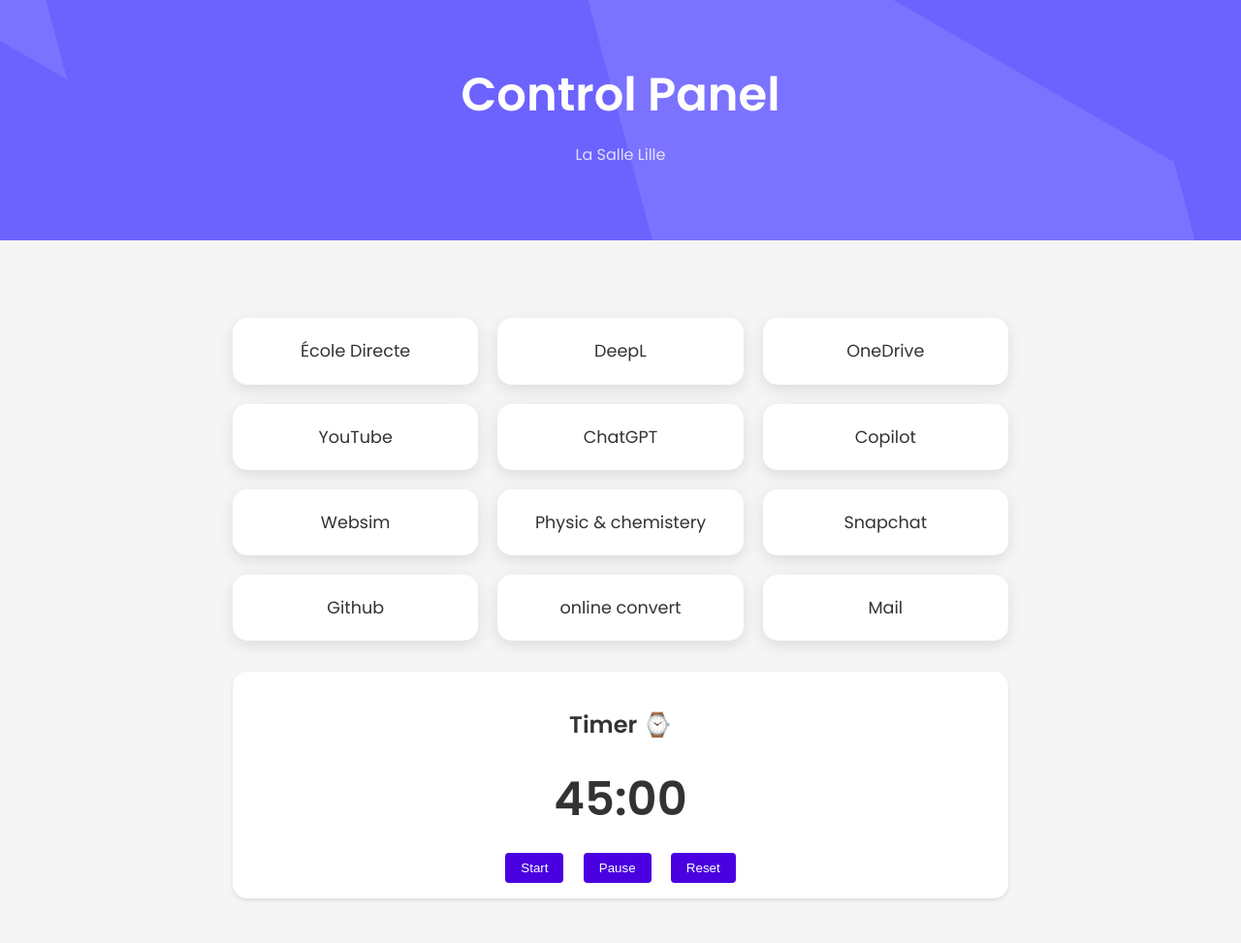
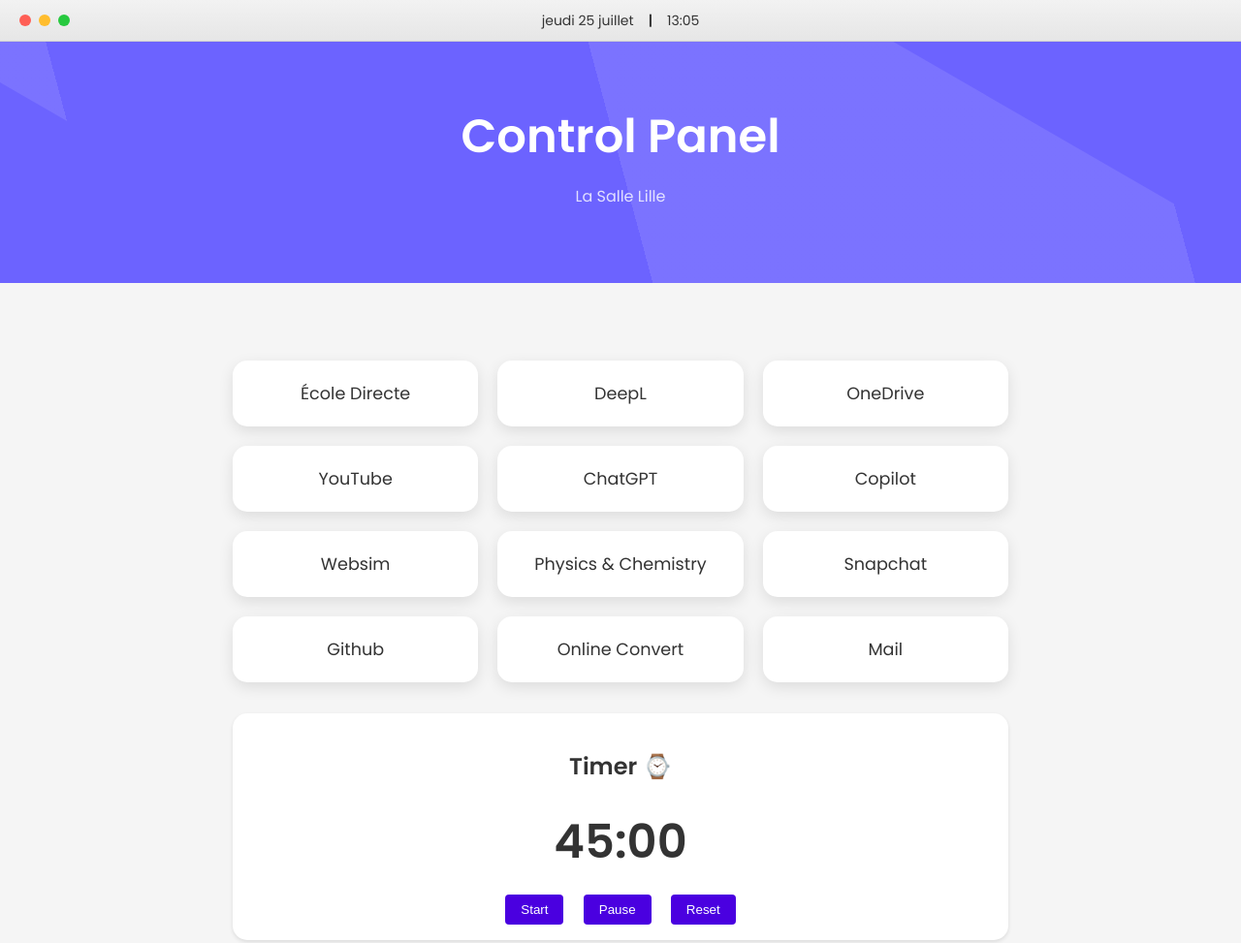
Before and after one commit to v1c-lfve/Control-Panel, a plain HTML site: page index.html in a window 1280 px wide. Shown: the whole page at 97% size. Drawn offline with Linux system fonts and the light colour scheme.

Commit message:
Update index.html

```diff
--- a/index.html
+++ b/index.html
@@ -131,9 +131,70 @@
     border-radius: 4px;
     cursor: pointer;
   }
+
+  /* Mac OS style banner */
+  .mac-banner {
+    background: linear-gradient(to bottom, #f2f2f2, #e6e6e6);
+    border-bottom: 1px solid #d1d1d1;
+    padding: 10px 20px;
+    display: flex;
+    justify-content: center;
+    align-items: center;
+  }
+
+  .mac-buttons {
+    position: absolute;
+    left: 20px;
+    display: flex;
+    gap: 8px;
+  }
+
+  .mac-button {
+    width: 12px;
+    height: 12px;
+    border-radius: 50%;
+  }
+
+  .mac-close {
+    background-color: #ff5f56;
+  }
+
+  .mac-minimize {
+    background-color: #ffbd2e;
+  }
+
+  .mac-maximize {
+    background-color: #27c93f;
+  }
+
+  .mac-title {
+    font-size: 14px;
+    color: #333;
+    display: flex;
+    justify-content: center;
+    align-items: center;
+  }
+
+  .date-time-separator {
+    margin: 0 15px;
+    font-weight: bold;
+  }
 </style>
 </head>
 <body>
+  <div class="mac-banner">
+    <div class="mac-buttons">
+      <div class="mac-button mac-close"></div>
+      <div class="mac-button mac-minimize"></div>
+      <div class="mac-button mac-maximize"></div>
+    </div>
+    <div class="mac-title">
+      <span id="date"></span>
+      <span class="date-time-separator">|</span>
+      <span id="time"></span>
+    </div>
+  </div>
+
   <header>
     <h1>Control Panel</h1>
     <p>La Salle Lille</p>
@@ -142,40 +203,40 @@
   <div class="container">
     <div class="links-grid">
       <div class="link-item">
-        <a href="https://www.ecoledirecte.com"target="_blank">École Directe</a>
+        <a href="https://www.ecoledirecte.com" target="_blank">École Directe</a>
       </div>
       <div class="link-item">
-        <a href="https://www.deepl.com"target="_blank">DeepL</a>
+        <a href="https://www.deepl.com" target="_blank">DeepL</a>
       </div>
       <div class="link-item">
-        <a href="https://onedrive.live.com"target="_blank">OneDrive</a>
+        <a href="https://onedrive.live.com" target="_blank">OneDrive</a>
       </div>
       <div class="link-item">
-        <a href="https://www.youtube.com"target="_blank">YouTube</a>
+        <a href="https://www.youtube.com" target="_blank">YouTube</a>
       </div>
       <div class="link-item">
-        <a href="https://chat.openai.com"target="_blank">ChatGPT</a>
+        <a href="https://chat.openai.com" target="_blank">ChatGPT</a>
       </div>
       <div class="link-item">
-        <a href="https://copilot.microsoft.com"target="_blank">Copilot</a>
+        <a href="https://copilot.microsoft.com" target="_blank">Copilot</a>
       </div>
       <div class="link-item">
-        <a href="https://websim.ai/"target="_blank">Websim</a>
+        <a href="https://websim.ai/" target="_blank">Websim</a>
       </div>
       <div class="link-item">
-        <a href="https://view.genially.com/648c0e4fe99c850011cbbe71/interactive-content-classes-virtuelles"target="_blank">Physic & chemistery</a>
+        <a href="https://view.genially.com/648c0e4fe99c850011cbbe71/interactive-content-classes-virtuelles" target="_blank">Physics & Chemistry</a>
       </div>
       <div class="link-item">
-        <a href="https://web.snapchat.com/"target="_blank">Snapchat</a>
+        <a href="https://web.snapchat.com/" target="_blank">Snapchat</a>
       </div>
       <div class="link-item">
-        <a href="https://github.com/"target="_blank">Github</a>
+        <a href="https://github.com/" target="_blank">Github</a>
       </div>
       <div class="link-item">
-        <a href="https://www.online-convert.com/fr"target="_blank">online convert</a>
+        <a href="https://www.online-convert.com/fr" target="_blank">Online Convert</a>
       </div>
       <div class="link-item">
-        <a href="https://mail.google.com/mail/u/2/#inbox"target="_blank">Mail</a>
+        <a href="https://mail.google.com/mail/u/2/#inbox" target="_blank">Mail</a>
       </div>
     </div>
 
@@ -228,6 +289,33 @@
 }
 
 updateTimer();
+
+// Function to update date and time
+function updateDateTime() {
+    const now = new Date();
+    const dateOptions = {
+        weekday: 'long',
+        month: 'long',
+        day: 'numeric'
+    };
+    const timeOptions = {
+        hour: '2-digit',
+        minute: '2-digit',
+        hour12: false,
+        timeZone: 'Europe/Paris'
+    };
+    const dateFormatter = new Intl.DateTimeFormat('fr-FR', dateOptions);
+    const timeFormatter = new Intl.DateTimeFormat('fr-FR', timeOptions);
+
+    document.getElementById('date').textContent = dateFormatter.format(now);
+    document.getElementById('time').textContent = timeFormatter.format(now);
+}
+
+// Update date and time every minute
+setInterval(updateDateTime, 60000);
+
+// Initial call to display date and time immediately
+updateDateTime();
 </script>
 </body>
 </html>
```
Lines whose indentation alone changed are shown as unchanged.
